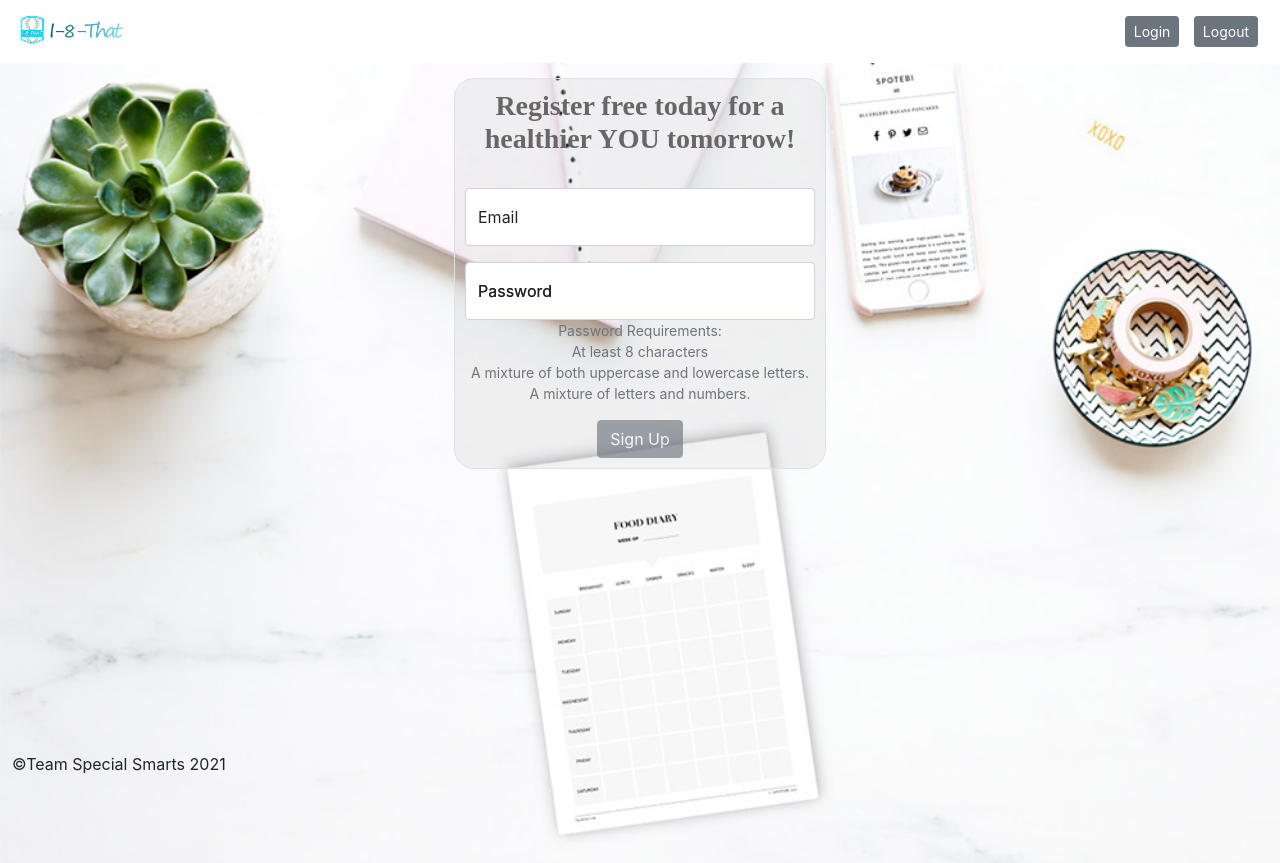
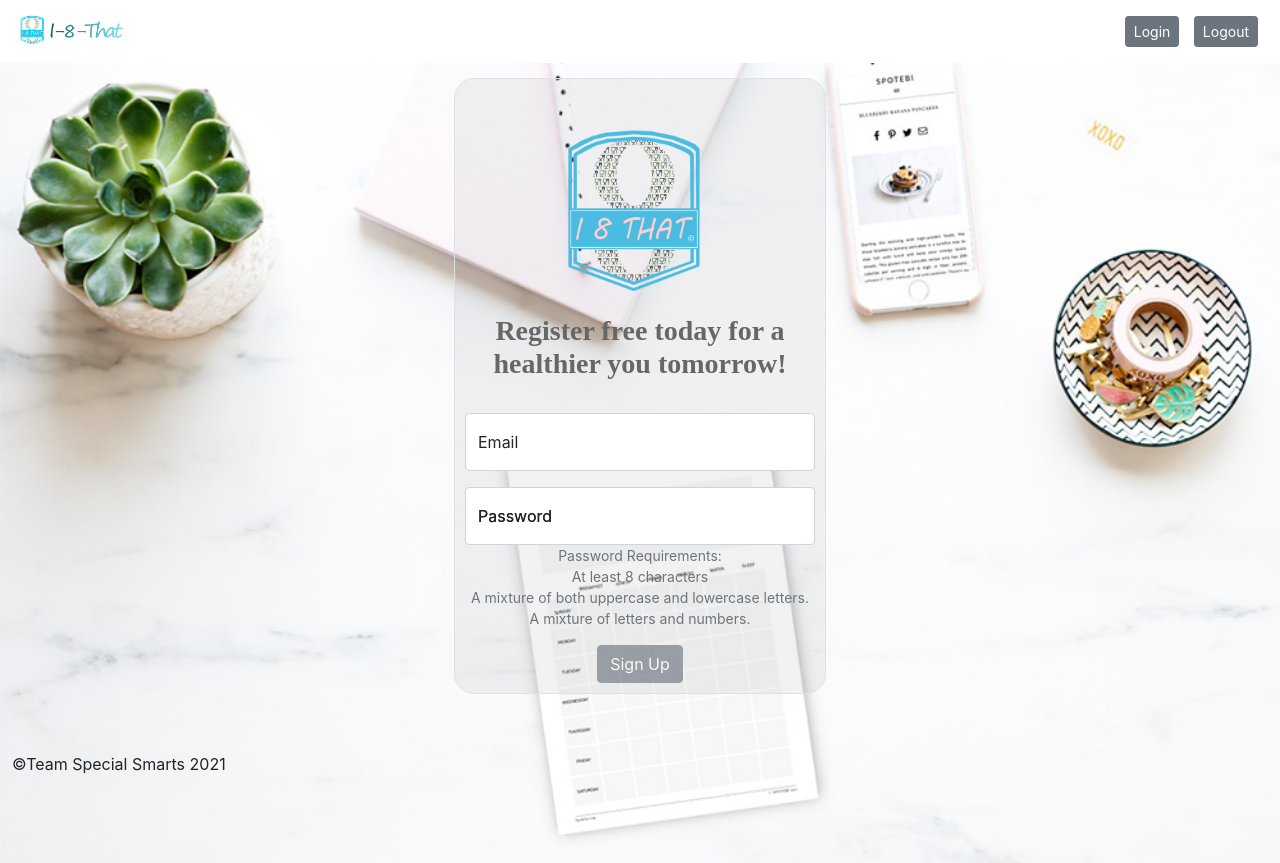
Before and after one commit to AlaynaCarlin/BlueClient, a React (Create React App) app: page / in a window 1280 px wide. Built offline with nearby package versions, Linux system fonts and the light colour scheme.

Commit message:
added logo back in on home pg

```diff
--- a/src/Components/auth/Navbar.js
+++ b/src/Components/auth/Navbar.js
@@ -1,6 +1,6 @@
 import React, { useState } from "react";
 import Login from "./Login";
-// import Logo from "../assets/I8That_Logo_FinalSVGA_Updated.svg";
+import Logo from "../assets/I8That_Logo_FinalSVGA_Updated.svg";
 import NavLogo from "../assets/I8That_Logo_NavBar.PNG"
 
 import {
--- a/src/Components/auth/Signup.js
+++ b/src/Components/auth/Signup.js
@@ -9,6 +9,7 @@ import {
   FormFeedback,
   FormText,
   Container,
+  Text,
   List,
 } from "reactstrap";
 // import { response } from "express";
@@ -63,10 +64,9 @@ const Signup = (props) => {
 
   return (
     <div>
+      <img src={Logo} alt="logo" width={300} />
       <h3 className="title">
-        Register free today for a healthier
-       YOU tomorrow!
-
+        Register free today for a healthier you tomorrow!
       </h3>
       <Form inline onSubmit={handleSubmit}>
         <FormGroup floating>
```
